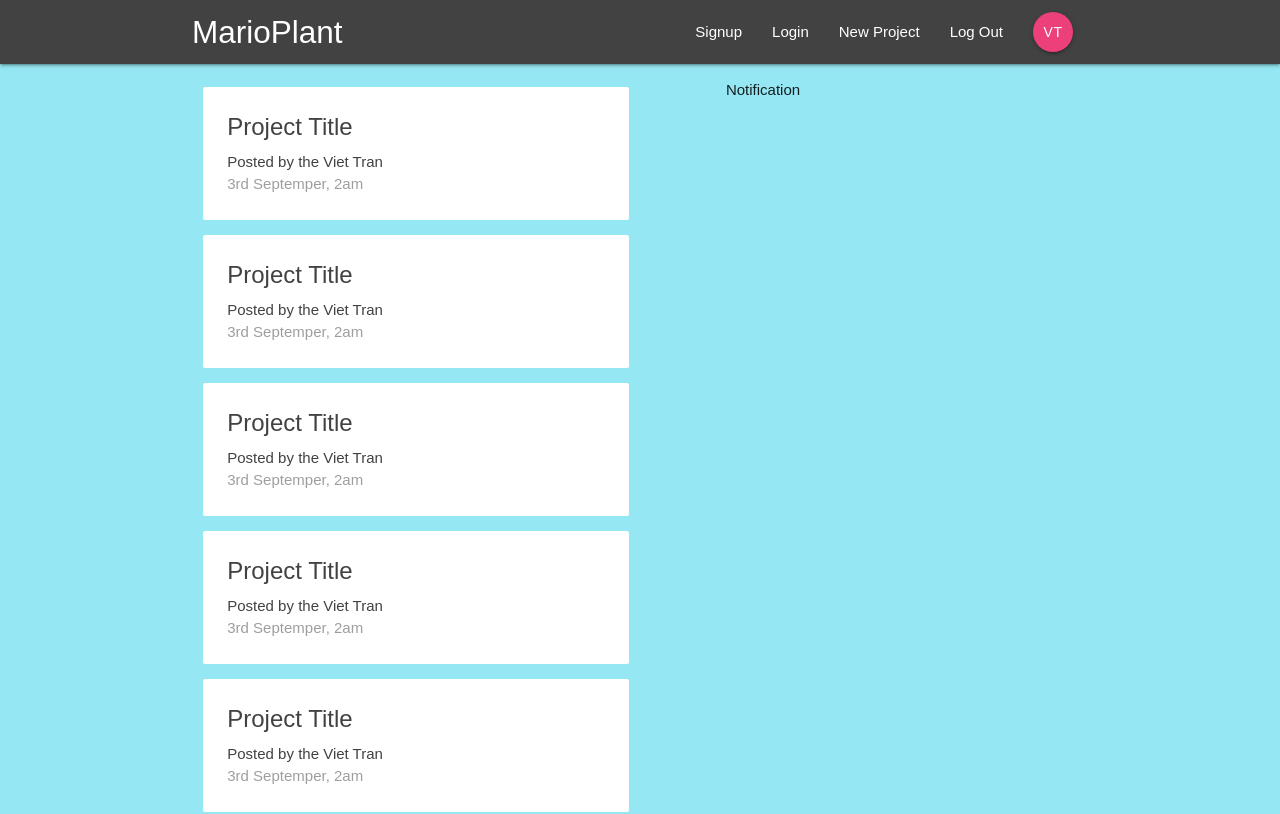
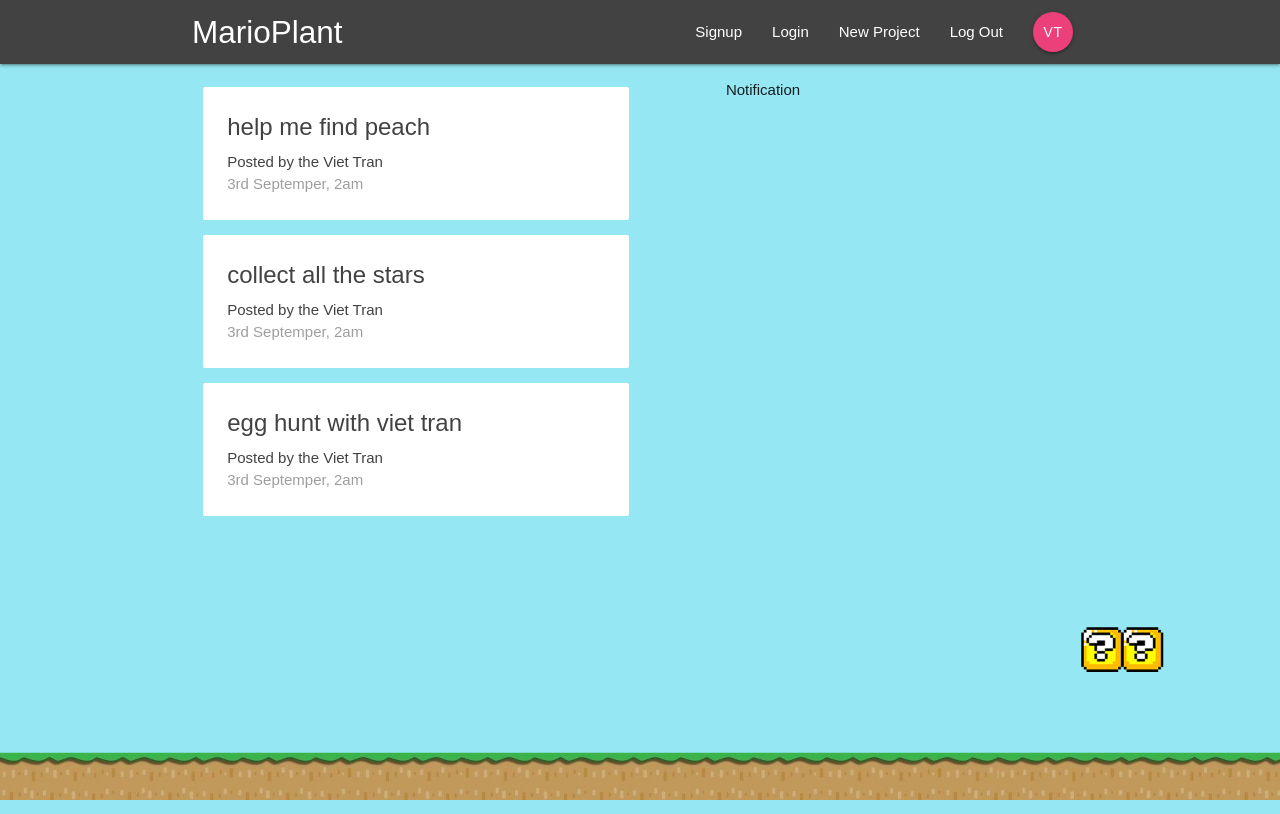
Before and after one commit to tranhuyviet/mario-plan, a React (Create React App) app: page / in a window 1280 px wide. Shown: the top 814 px of the page. Built offline with nearby package versions, Linux system fonts and the light colour scheme.

Commit message:
implement redux and redux-thunk to created projectActions, projectReducer and used it to CreateProject component

```diff
--- a/package.json
+++ b/package.json
@@ -5,8 +5,11 @@
   "dependencies": {
     "react": "^16.11.0",
     "react-dom": "^16.11.0",
+    "react-redux": "^7.1.3",
     "react-router-dom": "^5.1.2",
-    "react-scripts": "3.2.0"
+    "react-scripts": "3.2.0",
+    "redux": "^4.0.4",
+    "redux-thunk": "^2.3.0"
   },
   "scripts": {
     "start": "react-scripts start",
--- a/src/components/dashboard/Dashboard.js
+++ b/src/components/dashboard/Dashboard.js
@@ -3,13 +3,16 @@ import React, { Component } from "react";
 import Notifications from "./Notifications";
 import ProjectList from "../projects/ProjectList";
 
+import { connect } from "react-redux";
+
 class DashBoard extends Component {
   render() {
+    const { projects } = this.props;
     return (
       <div className="dashboard container">
         <div className="row">
           <div className="col s12 m6">
-            <ProjectList />
+            <ProjectList projects={projects} />
           </div>
           <div className="col s12 m5 offset-m1">
             <Notifications />
@@ -20,4 +23,10 @@ class DashBoard extends Component {
   }
 }
 
-export default DashBoard;
+const mapStateToProps = state => {
+  return {
+    projects: state.project.projects
+  };
+};
+
+export default connect(mapStateToProps)(DashBoard);
--- a/src/components/projects/CreateProject.js
+++ b/src/components/projects/CreateProject.js
@@ -1,6 +1,9 @@
 import React, { Component } from "react";
+import { connect } from "react-redux";
 
-export default class CreateProject extends Component {
+import { createProject } from "../../store/actions/projectActions";
+
+class CreateProject extends Component {
   state = {
     title: "",
     content: ""
@@ -14,7 +17,8 @@ export default class CreateProject extends Component {
 
   handleSubmit = e => {
     e.preventDefault();
-    console.log(this.state);
+    //console.log(this.state);
+    this.props.createProject(this.state);
   };
 
   render() {
@@ -42,3 +46,14 @@ export default class CreateProject extends Component {
     );
   }
 }
+
+const mapDispatchToProps = dispatch => {
+  return {
+    createProject: project => dispatch(createProject(project))
+  };
+};
+
+export default connect(
+  null,
+  mapDispatchToProps
+)(CreateProject);
--- a/src/components/projects/ProjectList.js
+++ b/src/components/projects/ProjectList.js
@@ -2,15 +2,13 @@ import React from "react";
 
 import ProjectSummary from "./ProjectSummary";
 
-const ProjectList = () => {
+const ProjectList = ({ projects }) => {
   return (
     <div className="project-list section">
-      <ProjectSummary />
-      <ProjectSummary />
-      <ProjectSummary />
-      <ProjectSummary />
-      <ProjectSummary />
-      <ProjectSummary />
+      {projects &&
+        projects.map(project => (
+          <ProjectSummary key={project.id} project={project} />
+        ))}
     </div>
   );
 };
--- a/src/components/projects/ProjectSummary.js
+++ b/src/components/projects/ProjectSummary.js
@@ -1,10 +1,10 @@
 import React from "react";
 
-const ProjectSummary = () => {
+const ProjectSummary = ({ project }) => {
   return (
     <div className="card z-depth-0 project-summary">
       <div className="card-content grey-text text-darken-3">
-        <span className="card-title">Project Title</span>
+        <span className="card-title">{project.title}</span>
         <p>Posted by the Viet Tran</p>
         <p className="grey-text">3rd Septemper, 2am</p>
       </div>
--- a/src/index.js
+++ b/src/index.js
@@ -1,12 +1,21 @@
-import React from 'react';
-import ReactDOM from 'react-dom';
-import './index.css';
-import App from './App';
-import * as serviceWorker from './serviceWorker';
+import React from "react";
+import ReactDOM from "react-dom";
+import "./index.css";
+import App from "./App";
+import * as serviceWorker from "./serviceWorker";
 
-ReactDOM.render(<App />, document.getElementById('root'));
+import rootReducer from "./store/reducers/rootReducer";
 
-// If you want your app to work offline and load faster, you can change
-// unregister() to register() below. Note this comes with some pitfalls.
-// Learn more about service workers: https://bit.ly/CRA-PWA
+import { createStore, applyMiddleware } from "redux";
+import { Provider } from "react-redux";
+import thunk from "redux-thunk";
+
+const store = createStore(rootReducer, applyMiddleware(thunk));
+
+ReactDOM.render(
+  <Provider store={store}>
+    <App />
+  </Provider>,
+  document.getElementById("root")
+);
 serviceWorker.unregister();
--- /dev/null
+++ b/src/store/actions/projectActions.js
@@ -0,0 +1,16 @@
+export const createProject = project => {
+  //use nomal:
+  //   return {
+  //     type: "CREATE_PROJECT",
+  //     project: project
+  //   };
+
+  //use thunk:
+  return (dispatch, getState) => {
+    //make async call to database
+    dispatch({
+      type: "CREATE_PROJECT",
+      project: project
+    });
+  };
+};
--- /dev/null
+++ b/src/store/reducers/authReducer.js
@@ -0,0 +1,7 @@
+const initState = {};
+
+const authReducer = (state = initState, action) => {
+  return state;
+};
+
+export default authReducer;
--- /dev/null
+++ b/src/store/reducers/projectReducer.js
@@ -0,0 +1,21 @@
+const initState = {
+  projects: [
+    { id: "1", title: "help me find peach", content: "this is the content" },
+    { id: "2", title: "collect all the stars", content: "this is the content" },
+    {
+      id: "3",
+      title: "egg hunt with viet tran",
+      content: "this is the content"
+    }
+  ]
+};
+
+const projectReducer = (state = initState, action) => {
+  switch (action.type) {
+    case "CREATE_PROJECT":
+      console.log("created project", action.project);
+  }
+  return state;
+};
+
+export default projectReducer;
--- /dev/null
+++ b/src/store/reducers/rootReducer.js
@@ -0,0 +1,11 @@
+import authReducer from "./authReducer";
+import projectReducer from "./projectReducer";
+
+import { combineReducers } from "redux";
+
+const rootReducer = combineReducers({
+  auth: authReducer,
+  project: projectReducer
+});
+
+export default rootReducer;
```
Also changed, not shown: 1 other file (tests, documents, lock files or other folders).
